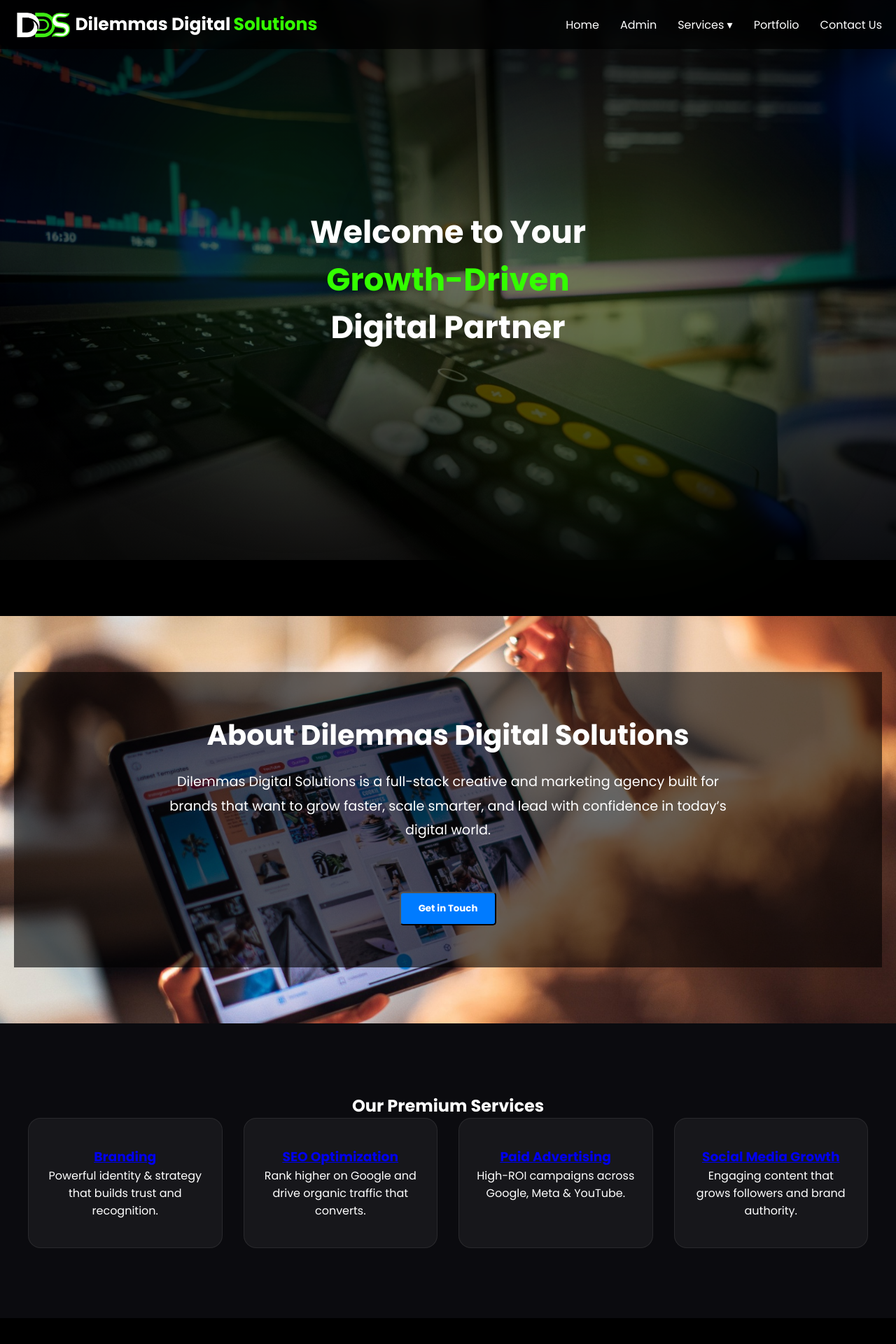
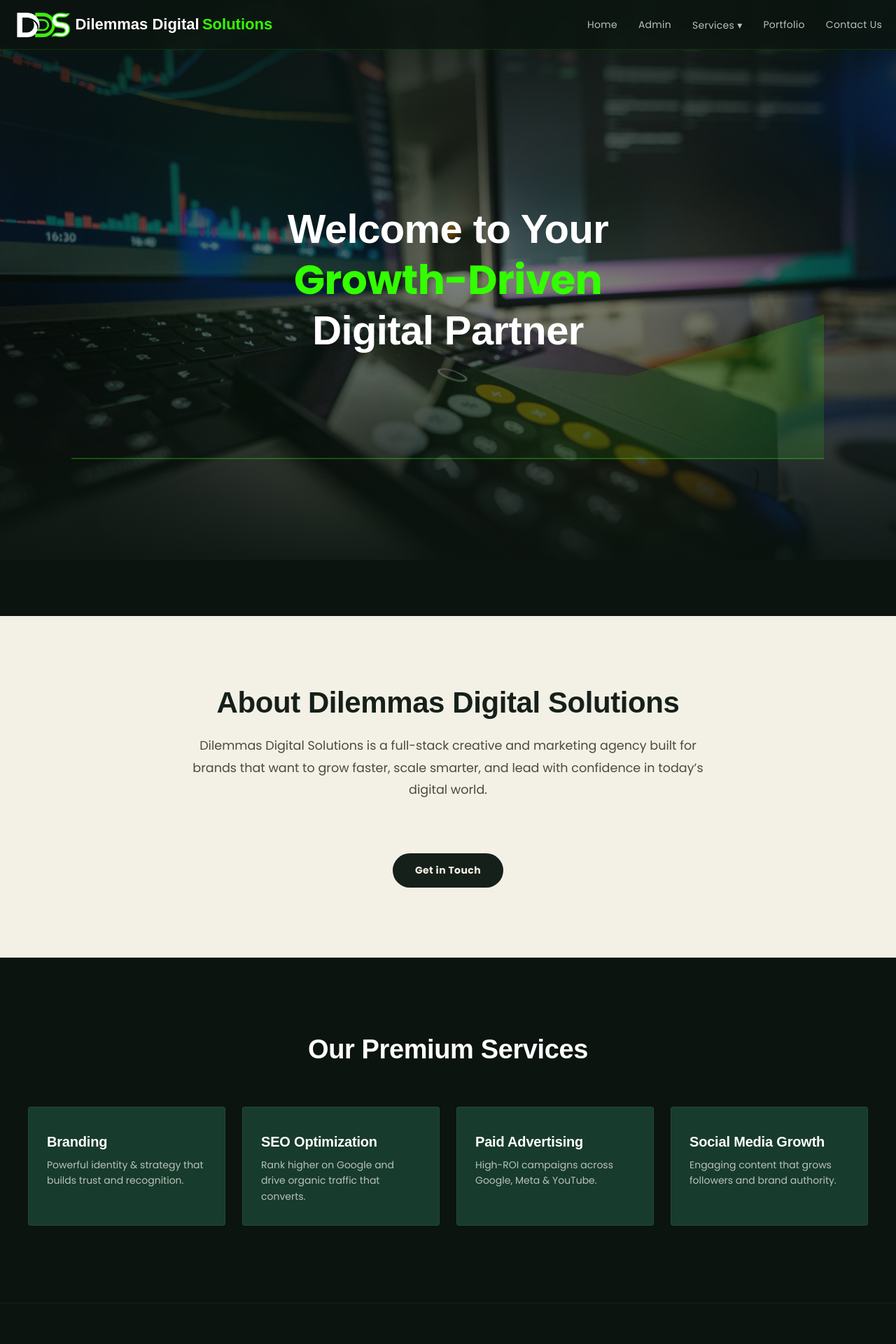
Before and after one commit to aradhyakaul540-hue/Dilemmas-Digital-Solutions, a Flask app: page / in a window 1280 px wide. Shown: the top 1920 px of the page at 70% size. Run offline with Flask 3, Linux system fonts and the light colour scheme; some libraries are stand-ins or nearby versions.

Commit message:
Update style.css

```diff
--- a/static/style.css
+++ b/static/style.css
@@ -1,15 +1,31 @@
-*
-{
+* {
     margin: 0;
     padding: 0;
     box-sizing: border-box;
     font-family: 'Poppins', sans-serif;
 }
 
+:root {
+    --ink: #0b140f;
+    --moss: #173b2c;
+    --moss-soft: #1f4a37;
+    --signal: #33ff00;
+    --paper: #f3f0e6;
+    --paper-ink: #16201a;
+    --sage: #b9c2b9;
+    --display: 'Space Grotesk', sans-serif;
+    --mono: 'JetBrains Mono', monospace;
+}
+
 body {
-    background: #000;
+    background: var(--ink);
     color: #fff;
     overflow-x: hidden;
+}
+
+h1, h2, h3, .footer-title {
+    font-family: var(--display);
+    letter-spacing: -0.01em;
 }
 
 /* ===== NAVBAR BASE ===== */
@@ -22,8 +38,9 @@ body {
     justify-content: space-between;
     align-items: center;
 
-    background: rgba(0, 0, 0, 0.7);
+    background: rgba(11, 20, 15, 0.75);
     backdrop-filter: blur(12px);
+    border-bottom: 1px solid rgba(51, 255, 0, 0.12);
     z-index: 1000;
 }
 
@@ -36,40 +53,30 @@ body {
 
 .logo img {
     height: 40px;
-
 }
 
 .logo-text span {
-    font-size: 25px;
+    font-family: var(--display);
+    font-size: 22px;
     font-weight: 700;
-    text-align: center;
     color: #fff;
 }
 
 .logo-text small {
-    font-size: 25px;
+    font-family: var(--display);
+    font-size: 22px;
     font-weight: 700;
-    text-align: center;
-    color: #33ff00;
+    color: var(--signal);
 }
+
 @media (max-width: 768px) {
-    .logo img {
-        height: 30px;
-    }
-
+    .logo img { height: 30px; }
     .logo-text span,
-    .logo-text small {
-        font-size: 16px;
-    }
+    .logo-text small { font-size: 16px; }
 }
 
 /* ===== NAV MENU ===== */
-.admin
-{
-    display: flex;
-    align-items: center;
-    gap: 30px;
-}
+.admin,
 .nav-menu {
     display: flex;
     align-items: center;
@@ -78,44 +85,40 @@ body {
 
 .nav-menu a {
     text-decoration: none;
-    color: #fff;
+    color: var(--sage);
     font-weight: 500;
-    transition: 0.3s;
+    font-size: 14px;
+    letter-spacing: 0.02em;
+    transition: color 0.25s;
 }
 
 .nav-menu a:hover {
-    color: #33ff00;
+    color: var(--signal);
 }
 
-/* ===== DROPDOWN ===== */
+/* ===== DROPDOWN / MEGA MENU ===== */
 .dropdown {
     position: relative;
 }
 
-/* MEGA MENU */
-/* Dropdown container */
-.dropdown {
-    position: relative;
-}
-
-/* Mega Menu */
 .mega-menu {
     position: absolute;
     top: 100%;
-    right: 0;              /* align from right instead of left */
+    right: 0;
     left: auto;
 
-    width: min(1000px, 95vw);   /* responsive width */
-    background: gainsboro;
-    color: #000;
+    width: min(1000px, 95vw);
+    background: var(--paper);
+    color: var(--paper-ink);
 
     display: grid;
     grid-template-columns: repeat(4, 1fr);
     gap: 30px;
 
-    padding: 30px;
-    border-radius: 16px;
-    box-shadow: 0 20px 40px rgba(7, 0, 0, 0.25);
+    padding: 34px 30px;
+    border-radius: 4px;
+    border-top: 3px solid var(--signal);
+    box-shadow: 0 24px 48px rgba(0, 0, 0, 0.45);
 
     opacity: 0;
     visibility: hidden;
@@ -124,33 +127,33 @@ body {
     z-index: 999;
 }
 
-/* Show on hover */
 .dropdown:hover .mega-menu {
     opacity: 1;
     visibility: visible;
     transform: translateY(0);
 }
 
-/* Menu columns */
 .menu-column h3 {
     margin-bottom: 12px;
-    color: #000;
+    font-size: 15px;
+    font-weight: 700;
+    color: var(--paper-ink);
 }
+
+.menu-column h3 a { color: inherit; text-decoration: none; }
 
 .menu-column a {
     display: block;
     margin-bottom: 8px;
-    color: #555;
+    font-size: 13.5px;
+    color: #5c5c50;
     text-decoration: none;
     transition: 0.2s;
 }
 
 .menu-column a:hover {
-    color: #000;
+    color: var(--paper-ink);
 }
-
-
-
 
 /* ===== HAMBURGER ===== */
 .hamburger {
@@ -160,19 +163,15 @@ body {
     cursor: pointer;
 }
 
-/* ===== MOBILE ===== */
 @media (max-width: 768px) {
-
-    .hamburger {
-        display: block;
-    }
+    .hamburger { display: block; }
 
     .nav-menu {
         position: absolute;
         top: 70px;
         left: 0;
         width: 100%;
-        background: #000;
+        background: var(--ink);
 
         flex-direction: column;
         align-items: flex-start;
@@ -182,26 +181,23 @@ body {
         z-index: 1000;
     }
 
-    .nav-menu.show {
-        display: flex;
-    }
+    .nav-menu.show { display: flex; }
 
     .nav-menu a {
         width: 100%;
         padding: 12px 0;
         font-size: 16px;
+        border-bottom: 1px solid rgba(255,255,255,0.06);
     }
 
-    /* ❌ Disable mega menu completely */
-    .mega-menu {
-        display: none !important;
-    }
+    .mega-menu { display: none !important; }
 }
-/* Hero Section */
-/* ===== HERO BACKGROUND IMAGE ===== */
+
+/* ===== HERO ===== */
 .hero {
     position: relative;
     height: 100vh;
+    overflow: hidden;
 
     background: url("/static/assets/bg.jpeg") center/cover no-repeat;
     display: flex;
@@ -212,97 +208,204 @@ body {
     margin-bottom: 80px;
 }
 
-/* Dark overlay for readability */
-    .hero::before {
+.hero::before {
     content: "";
     position: absolute;
     inset: 0;
     background: linear-gradient(
         to bottom,
-        rgba(0,0,0,0.85),
-        rgba(0,0,0,0.6),
-        rgba(0,0,0,0.9)
+        rgba(11,20,15,0.9),
+        rgba(11,20,15,0.55),
+        rgba(11,20,15,0.95)
     );
 }
 
+/* Signature element: an ascending "growth line" drawn behind the headline */
+.hero::after {
+    content: "";
+    position: absolute;
+    left: 8%;
+    right: 8%;
+    bottom: 18%;
+    height: 220px;
+    background:
+        linear-gradient(transparent calc(100% - 2px), rgba(51,255,0,0.55) calc(100% - 2px)),
+        radial-gradient(circle at 100% 0%, rgba(51,255,0,0.35), transparent 60%);
+    clip-path: polygon(0% 100%, 0% 78%, 18% 62%, 36% 70%, 55% 38%, 74% 46%, 100% 6%, 100% 100%);
+    opacity: 0;
+    animation: growthReveal 2.4s ease 0.6s forwards;
+    z-index: 1;
+}
 
+@keyframes growthReveal {
+    from { opacity: 0; transform: translateY(30px) scaleY(0.85); }
+    to   { opacity: 0.5; transform: translateY(0) scaleY(1); }
+}
 
 .hero-content {
     position: relative;
     z-index: 2;
     text-align: center;
-    font-size: 30px;
+}
+
+.hero h1 {
+    font-family: var(--display);
+    font-size: clamp(30px, 5vw, 58px);
+    line-height: 1.25;
+    font-weight: 700;
 }
 
 .hero h1 span {
-    size:50px;
-    color: #33ff00;
+    color: var(--signal);
 }
+
+.hero-eyebrow {
+    display: inline-block;
+    font-family: var(--mono);
+    font-size: 12px;
+    letter-spacing: 0.18em;
+    text-transform: uppercase;
+    color: var(--signal);
+    border: 1px solid rgba(51,255,0,0.4);
+    padding: 6px 14px;
+    border-radius: 999px;
+    margin-bottom: 22px;
+}
+
 @media (max-width: 768px) {
-    .hero {
-        height: 80vh;
-        padding: 20px;
-    }
+    .hero { height: 85vh; padding: 20px; }
+    .hero::after { height: 120px; bottom: 14%; }
+}
 
-    .hero-content {
-        font-size: 18px;
-    }
+/* ===== ABOUT — light contrast panel ===== */
+.about-section {
+    position: relative;
+    text-align: center;
+    padding: 100px 20px;
+    background: var(--paper);
+    color: var(--paper-ink);
+}
 
-    .hero h1 {
-        font-size: 24px;
-        line-height: 1.4;
-    }
+.about-section .overlay {
+    padding: 0;
 }
-/* ===== SERVICES SECTION ===== */
+
+.about-section .about-container {
+    max-width: 760px;
+    margin: auto;
+}
+
+.about-section h2 {
+    font-size: clamp(28px, 4vw, 42px);
+    margin-bottom: 22px;
+    color: var(--paper-ink);
+}
+
+.about-section p {
+    font-size: 1.1em;
+    line-height: 1.8;
+    margin-bottom: 34px;
+    color: #4a4a3f;
+}
+
+.about-section .btn {
+    padding: 14px 32px;
+    background: var(--paper-ink);
+    color: var(--paper);
+    text-decoration: none;
+    font-weight: 700;
+    font-size: 14px;
+    letter-spacing: 0.03em;
+    border: none;
+    border-radius: 999px;
+    transition: 0.3s;
+    cursor: pointer;
+}
+
+.about-section .btn:hover {
+    background: var(--signal);
+    color: var(--paper-ink);
+}
+
+/* ===== SERVICES ===== */
 .services-section {
-    padding: 100px 20px;
-    background: #0b0b0f;
+    padding: 110px 20px;
+    background: var(--ink);
     text-align: center;
 }
+
 @media (max-width: 768px) {
-    .services-section {
-        padding: 60px 15px;
-    }
+    .services-section { padding: 60px 15px; }
 }
 
-/* Proper centered container */
+.section-title {
+    font-size: clamp(26px, 4vw, 38px);
+    margin-bottom: 60px;
+}
+
 .services-container {
     max-width: 1200px;
-    margin: 0 auto;              /* center horizontally */
+    margin: 0 auto;
     display: grid;
     grid-template-columns: repeat(auto-fit, minmax(250px, 1fr));
-    gap: 30px;
+    gap: 24px;
 }
 
-/* Cards */
 .service-card {
-    background: rgba(255,255,255,0.05);
-    border: 1px solid rgba(255,255,255,0.08);
-    border-radius: 18px;
-    padding: 40px 25px;
+    position: relative;
+    text-align: left;
+    background: var(--moss);
+    border: 1px solid rgba(255,255,255,0.06);
+    border-radius: 4px;
+    padding: 38px 26px 30px;
     color: #fff;
     transition: 0.3s;
+    overflow: hidden;
 }
 
-/* Hover */
-.service-card:hover {
-    transform: translateY(-10px);
-    box-shadow: 0 20px 40px rgba(0,0,0,0.6);
+.service-card::before {
+    content: "";
+    position: absolute;
+    left: 0; top: 0; bottom: 0;
+    width: 3px;
+    background: var(--signal);
+    transform: scaleY(0);
+    transform-origin: bottom;
+    transition: transform 0.35s ease;
 }
 
-/* Title color */
-.service-card h3 {
-    color: #33ff00;
+.service-card:hover::before {
+    transform: scaleY(1);
+    transform-origin: top;
 }
 
-/* Button */
+.service-card:hover {
+    transform: translateY(-6px);
+    background: var(--moss-soft);
+}
+
+.service-card h3 a {
+    font-family: var(--display);
+    color: #fff;
+    text-decoration: none;
+    font-size: 20px;
+}
+
+.service-card p {
+    margin-top: 10px;
+    font-size: 14px;
+    line-height: 1.6;
+    color: var(--sage);
+}
+
+/* Button (used elsewhere) */
 .btn {
     display: inline-block;
     margin-top: 40px;
     padding: 12px 35px;
-    background: #33ff00;
+    background: var(--signal);
     color: #000;
-    border-radius: 25px;
+    border-radius: 999px;
     font-weight: 600;
     text-decoration: none;
     transition: 0.3s;
@@ -312,397 +415,247 @@ body {
     background: #2be600;
 }
 
-/* Gradient Blob */
+/* Gradient blobs — softer, subordinate to the growth-line signature */
 .blob {
     position: absolute;
     width: 420px;
     height: 420px;
     border-radius: 50%;
-    filter: blur(120px);
-    opacity: 0.2;
-    animation: float 12s infinite ease-in-out;
+    filter: blur(130px);
+    opacity: 0.14;
+    animation: float 14s infinite ease-in-out;
 }
 
 .blob1 {
-    background: linear-gradient(135deg, #33ff00, #0e171a);
-    top: 20%;
-    left: 15%;
+    background: radial-gradient(circle, var(--signal), transparent 70%);
+    top: 15%;
+    left: 10%;
 }
 
 .blob2 {
-    background: linear-gradient(135deg, #ffb300, #33ff00);
-    bottom: 15%;
-    right: 15%;
+    background: radial-gradient(circle, #ffb300, transparent 70%);
+    bottom: 10%;
+    right: 12%;
     animation-delay: 6s;
 }
-.about-section {
-    position: relative;
-    text-align: center;
-    padding: 80px 20px;
-    background: url('/static/assets/bg1.jfif') no-repeat center center/cover; /* Your image */
-    color: #fff; /* Text color for contrast */
 
-
+@keyframes float {
+    0%   { transform: translate(0,0) scale(1); }
+    50%  { transform: translate(50px,-30px) scale(1.08); }
+    100% { transform: translate(0,0) scale(1); }
 }
 
-.about-section .overlay {
-    background-color: rgba(0, 0, 0, 0.6); /* Dark overlay for readability */
-    padding: 60px 20px;
-}
-
-.about-section .about-container {
-    max-width: 800px;
-    margin: auto;
-}
-
-.about-section h2 {
-    font-size: 2.5em;
-    margin-bottom: 20px;
-}
-
-.about-section p {
-    font-size: 1.2em;
-    line-height: 1.8;
-    margin-bottom: 30px;
-}
-
-.about-section .btn {
-    padding: 12px 25px;
-    background-color: #007bff;
-    color: #fff;
-    text-decoration: none;
-    font-weight: bold;
-    border-radius: 5px;
-    transition: background 0.3s;
-}
-
-.about-section .btn:hover {
-    background-color: #0056b3;
-}
-
-
-/* Animation */
-@keyframes float {
-    0% {
-        transform: translate(0, 0) scale(1);
-    }
-    50% {
-        transform: translate(60px, -40px) scale(1.1);
-    }
-    100% {
-        transform: translate(0, 0) scale(1);
-    }
-}
-/* ===============================
-   OSUM TEAM SECTION – FINAL CSS
-   =============================== */
-
-/* Footer */
+/* ===== FOOTER / TEAM ===== */
 .footer {
-    background: #000;
-    padding: 80px 60px 30px;
+    background: var(--ink);
+    padding: 90px 60px 30px;
     text-align: center;
+    border-top: 1px solid rgba(255,255,255,0.06);
 }
 
 .footer-title {
-    font-size: 36px;
+    font-size: 34px;
     font-weight: 700;
     margin-bottom: 50px;
-    color: #33ff00;
+    color: #fff;
 }
 
-/* Team Layout */
+.footer-title::after {
+    content: "";
+    display: block;
+    width: 48px;
+    height: 3px;
+    background: var(--signal);
+    margin: 16px auto 0;
+}
+
 .team-container {
     display: flex;
     justify-content: center;
-    gap: 40px;
+    gap: 32px;
     flex-wrap: wrap;
 }
 
-/* =================================================
-   FINAL TEAM SECTION – HIGH VISIBILITY + OSUM FX
-   ================================================= */
-
-/* Card Base – Dark Glass */
 .team-card {
     position: relative;
     width: 100%;
-    max-width:350px;
-    padding: 30px;
-    border-radius: 22px;
-    background: linear-gradient(
-        135deg,
-        rgba(5, 5, 5, 0.92),
-        rgba(15, 35, 15, 0.92)
-    ) !important;
-    color: #ffffff;
-    backdrop-filter: blur(14px);
-    border: 1px solid rgba(51, 255, 0, 0.3);
-    box-shadow: 0 0 30px rgba(51, 255, 0, 0.25);
-    transition: all 0.5s ease;
-    transform-style: preserve-3d;
+    max-width: 340px;
+    padding: 34px 28px;
+    border-radius: 4px;
+    background: var(--moss);
+    color: #fff;
+    border: 1px solid rgba(51, 255, 0, 0.18);
+    transition: all 0.4s ease;
     overflow: hidden;
 }
 
-/* Neon Animated Border */
-.team-card::before {
-    content: "";
-    position: absolute;
-    inset: -2px;
-    background: linear-gradient(
-        120deg,
-        black,
-
-
-    );
-    background-size: 300% 300%;
-    animation: neonMove 6s linear infinite;
-    z-index: -1;
-    opacity: 0.85;
+.team-card:hover {
+    transform: translateY(-8px);
+    border-color: rgba(51, 255, 0, 0.5);
+    box-shadow: 0 20px 40px rgba(0,0,0,0.5);
 }
 
-@keyframes neonMove {
-    0% { background-position: 0% 50%; }
-    50% { background-position: 100% 50%; }
-    100% { background-position: 0% 50%; }
+.team-card img {
+    width: 104px;
+    height: 104px;
+    border-radius: 50%;
+    object-fit: cover;
+    border: 3px solid var(--signal);
+    margin-bottom: 18px;
 }
 
-/* Hover – 3D Tilt + Glow */
-.team-card:hover {
-    transform: perspective(1000px)
-        rotateX(6deg)
-        rotateY(-6deg)
-        translateY(-16px)
-        scale(1.03);
-    box-shadow:
-        0 0 35px rgba(51, 255, 0, 0.8),
-        0 0 80px rgba(51, 255, 0, 0.4);
+.team-card h3 {
+    font-size: 19px;
+    font-weight: 700;
+    margin-bottom: 4px;
+    color: #fff;
 }
 
-/* Profile Image */
-.team-card img {
-    width: 120px;
-    height: 120px;
-    border-radius: 50%;
-    object-fit: cover;
-    border: 3px red;
-    margin-bottom: 15px;
-    animation: floatProfile 4s ease-in-out infinite;
-    box-shadow:
-        0 0 0 4px rgba(51, 255, 0, 0.6),
-        0 0 20px rgba(51, 255, 0, 0.7);
+.team-card h4 {
+    font-family: var(--mono);
+    font-size: 12px;
+    font-weight: 500;
+    letter-spacing: 0.08em;
+    text-transform: uppercase;
+    margin-bottom: 16px;
+    color: var(--signal);
 }
 
-@keyframes floatProfile {
-    0% { transform: translateY(0); }
-    50% { transform: translateY(-12px); }
-    100% { transform: translateY(0); }
-}
-
-/* Name */
-.team-card h3 {
-    font-size: 20px;
-    font-weight: 700;
-    margin-bottom: 6px;
-    color: #ffffff;
-}
-
-/* Role */
-.team-card h4 {
-    font-size: 14px;
-    font-weight: 500;
-    margin-bottom: 14px;
-    color: #33ff00;
-}
-
-/* Text */
 .team-card p {
-    font-size: 14px;
+    font-size: 13.5px;
     margin: 6px 0;
-    color: #e0e0e0;
+    color: var(--sage);
     line-height: 1.6;
 }
 
-/* Links */
 .team-card a {
-    color: yellowgreen !important;
+    color: #fff !important;
     font-weight: 600;
     text-decoration: none;
-    word-break: break-all;
+    border-bottom: 1px solid var(--signal);
 }
 
-/* Slide Animations */
-.slide-left {
-    animation: slideFromLeft 1.2s ease forwards;
-}
+.slide-left  { animation: slideFromLeft 1s ease forwards; }
+.slide-right { animation: slideFromRight 1s ease forwards; }
 
-.slide-right {
-    animation: slideFromRight 1.2s ease forwards;
-}
+@keyframes slideFromLeft  { from { opacity:0; transform: translateX(-60px);} to { opacity:1; transform: translateX(0);} }
+@keyframes slideFromRight { from { opacity:0; transform: translateX(60px);} to { opacity:1; transform: translateX(0);} }
 
-@keyframes slideFromLeft {
-    from { opacity: 0; transform: translateX(-80px); }
-    to   { opacity: 1; transform: translateX(0); }
-}
-
-@keyframes slideFromRight {
-    from { opacity: 0; transform: translateX(80px); }
-    to   { opacity: 1; transform: translateX(0); }
-}
-
-/* Mobile Safe */
-@media (max-width: 768px) {
-    .team-card:hover {
-        transform: translateY(-10px);
-    }
-}
-
-/* Copyright */
 .copyright {
     margin-top: 50px;
     padding-top: 20px;
-    border-top: 1px solid #222;
-    font-size: 13px;
-    color: #aaa;
+    border-top: 1px solid #1e2a22;
+    font-size: 12.5px;
+    color: #6b756e;
 }
 
-/* Responsive */
 @media (max-width: 768px) {
-    .team-container {
-        flex-direction: column;
-        align-items: center;
-    }
+    .team-container { flex-direction: column; align-items: center; }
+}
 
-    .team-card:hover {
-        transform: translateY(-10px);
-    }
-}
-/* Splash Screen Full Page */
+/* ===== SPLASH SCREEN ===== */
 #splash-screen {
     position: fixed;
-    top: 0;
-    left: 0;
-    width: 100%;
-    height: 100%;
-
-    /* EXACT logo-style background */
-    background: linear-gradient(135deg, #001a00, #000000);
-
+    inset: 0;
+    background: linear-gradient(135deg, var(--ink), #05100a);
     display: flex;
     flex-direction: column;
     justify-content: center;
     align-items: center;
     z-index: 9999;
-
     opacity: 1;
     transition: opacity 1s ease;
 }
 
-/* Logo */
 .splash-logo {
-    width: 200px;
+    width: 180px;
     animation: logoZoom 1.2s ease;
 }
 
-/* Text container */
 .splash-text {
-    font-family: 'Poppins', sans-serif;
-    font-size: 2.2em;
+    font-family: var(--display);
+    font-size: 2.1em;
     margin-top: 18px;
     font-weight: 700;
-    letter-spacing: 0.5px;
+    letter-spacing: 0.02em;
 }
 
-/* White text */
-.splash-text .white {
-    color: #ffffff;
+.splash-text .white { color: #fff; }
+.splash-text .green { color: var(--signal); }
+
+@keyframes logoZoom {
+    from { transform: scale(0.8); opacity: 0; }
+    to   { transform: scale(1); opacity: 1; }
 }
 
-/* Green text EXACT logo color */
-.splash-text .green {
-    color: #33ff00;
-}
-
-/* Animations */
-@keyframes logoZoom {
-    from {
-        transform: scale(0.8);
-        opacity: 0;
-    }
-    to {
-        transform: scale(1);
-        opacity: 1;
-    }
-}
-
-
-/* Animations */
-@keyframes logoBounce {
-    0% { transform: scale(0); }
-    50% { transform: scale(1.2); }
-    100% { transform: scale(1); }
-}
-
-@keyframes textFadeIn {
-    from { opacity: 0; }
-    to { opacity: 1; }
-}
-/* Modal background */
+/* ===== CONTACT MODAL ===== */
 .contact-modal {
     position: fixed;
     inset: 0;
-    background: rgba(0,0,0,0.7);
+    background: rgba(5, 10, 7, 0.8);
     display: none;
     justify-content: center;
     align-items: center;
     z-index: 9999;
 }
 
-/* Form box */
 .contact-box {
-    background: #111;
+    background: var(--moss);
     padding: 40px;
-    border-radius: 20px;
+    border-radius: 4px;
+    border-top: 3px solid var(--signal);
     width: 90%;
     max-width: 420px;
     color: #fff;
     position: relative;
-    box-shadow: 0 20px 50px rgba(0,0,0,0.6);
+    box-shadow: 0 30px 60px rgba(0,0,0,0.6);
 }
 
-/* Close button */
+.contact-box h2 {
+    margin-bottom: 20px;
+    font-size: 22px;
+}
+
 .close-btn {
     position: absolute;
     top: 12px;
     right: 18px;
     font-size: 24px;
     cursor: pointer;
+    color: var(--sage);
 }
 
-/* Inputs */
 .contact-box input,
 .contact-box textarea,
 .contact-box select {
     width: 100%;
     padding: 12px;
-    margin: 10px 0;
-    border-radius: 8px;
-    border: none;
+    margin: 8px 0;
+    border-radius: 4px;
+    border: 1px solid rgba(255,255,255,0.1);
+    background: rgba(255,255,255,0.05);
+    color: #fff;
     outline: none;
+    font-family: 'Poppins', sans-serif;
 }
 
-/* Submit button */
+.contact-box input::placeholder,
+.contact-box textarea::placeholder {
+    color: var(--sage);
+}
+
 .submit-btn {
     width: 100%;
     padding: 12px;
-    background: #33ff00;
+    background: var(--signal);
     border: none;
-    border-radius: 10px;
-    font-weight: bold;
+    border-radius: 4px;
+    font-weight: 700;
     cursor: pointer;
     transition: 0.3s;
+    margin-top: 6px;
 }
 
 .submit-btn:hover {
-    background: #28cc00;
+    background: #2be600;
 }
```
